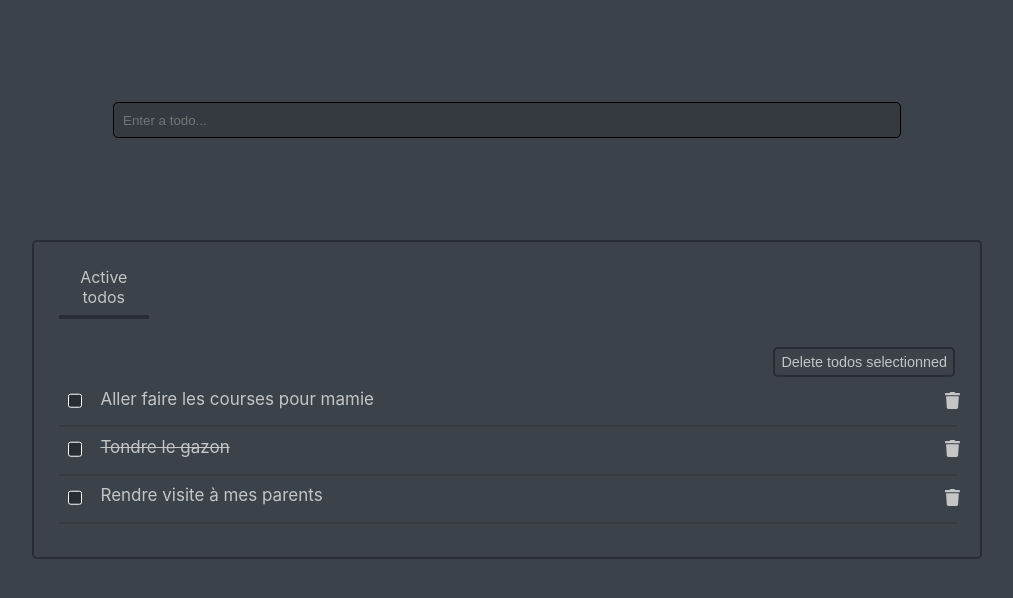
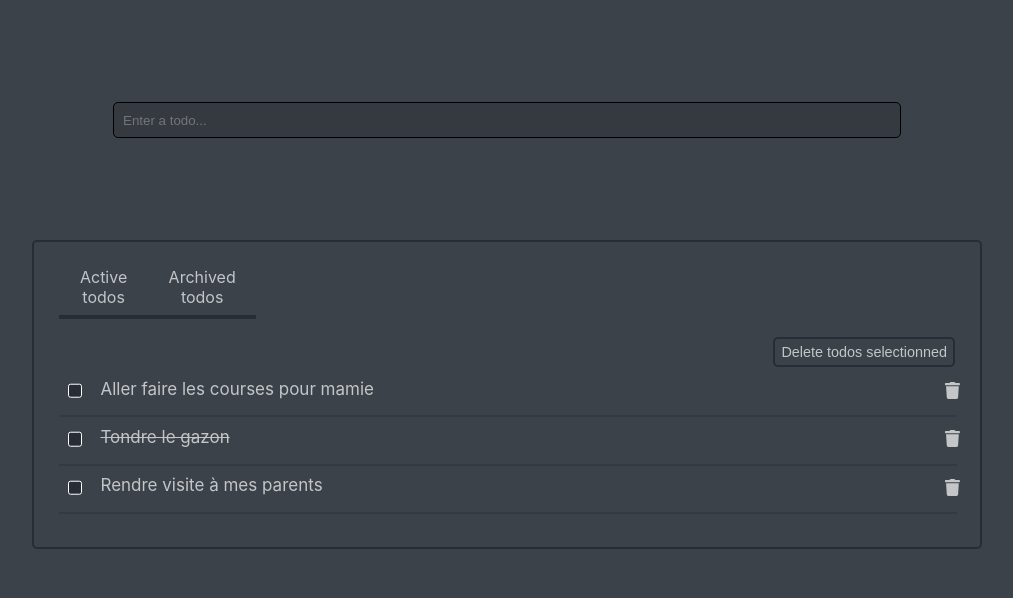
Before and after one commit to axelehrlich59/todoReactHooks, a React (Create React App) app: page / in a window 1280 px wide. Shown: the top 598 px of the page, without its empty margins (133-1146 px from the left). Built offline with nearby package versions, Linux system fonts and the light colour scheme.

Commit message:
prepare html & css for tab state

```diff
--- a/src/App.css
+++ b/src/App.css
@@ -141,15 +141,20 @@
   width: 100%;
   color: #C3C5C6;
 }
-
-.containerTabs {
-  width: 10%;
-  cursor: pointer;
-  margin-bottom: 20px;
+.containerAllTabs {
+  display: flex;
+  justify-content: space-between;
+  width: 22%;
 }
 
-.Tabs {
+.containerTabsActive {
+  cursor: pointer;
+  margin-bottom: 10px;
+}
 
+.containerTabsArchived {
+  cursor: pointer;
+  margin-bottom: 10px;
 }
 
 .hrTab {
--- a/src/Tabs.js
+++ b/src/Tabs.js
@@ -14,9 +14,16 @@ const Tabs = ({
 
   return (
     <>
-    <div className="containerTabs">
-      <div className="Tabs">Active todos</div>
-      <hr className='hrTab'></hr>
+    <div className="containerAllTabs">
+      <div className="containerTabsActive">
+        <div className="Tabs">Active todos</div>
+        <hr className='hrTab'></hr>
+      </div>
+
+      <div className="containerTabsArchived">
+        <div className="Tabs">Archived todos</div>
+        <hr className='hrTab'></hr>
+      </div>
     </div>
 
     {showDeleteCheckedTodoButton && <DeleteAllTodo
```
